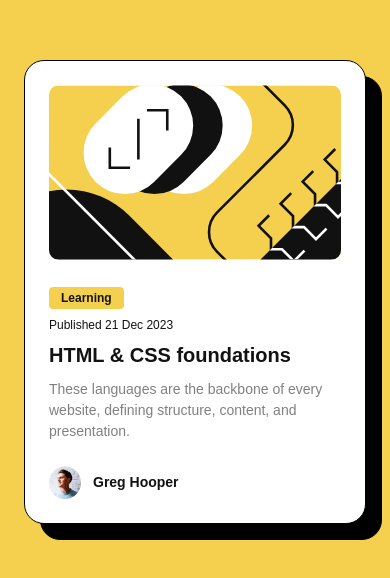
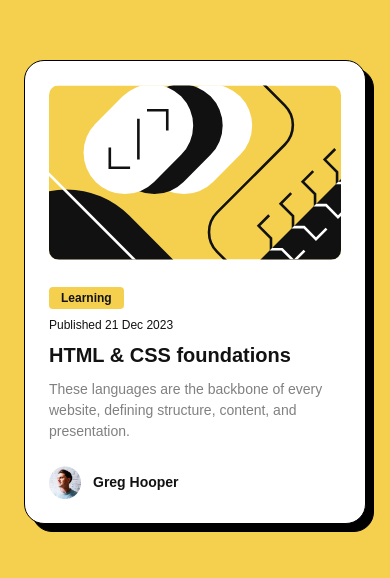
Before and after one commit to ArthurPog/blog-preview-card, a plain HTML site: page index.html in a window 390 px wide. Shown: the part 130-708 px from the top of the page. Drawn offline with Linux system fonts and the light colour scheme.

Commit message:
Added the last touches to the drop shadow effect when in mobile screen mode

```diff
--- a/styles/styles.css
+++ b/styles/styles.css
@@ -109,6 +109,7 @@ body {
 @media (max-width: 27rem) {
     body {
         padding: 0 1.5rem;
+        filter: drop-shadow(.5rem .5rem 0px black);
     }
 
     .tag {
```
